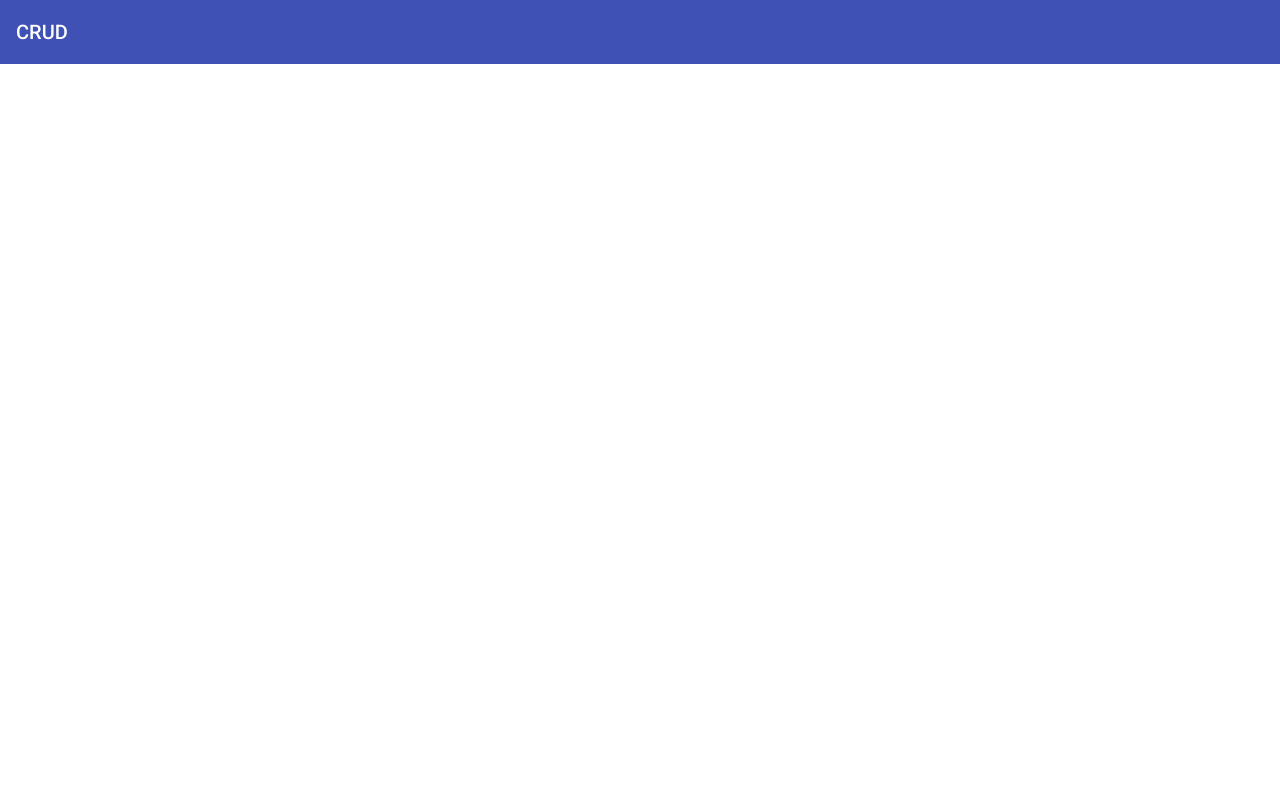
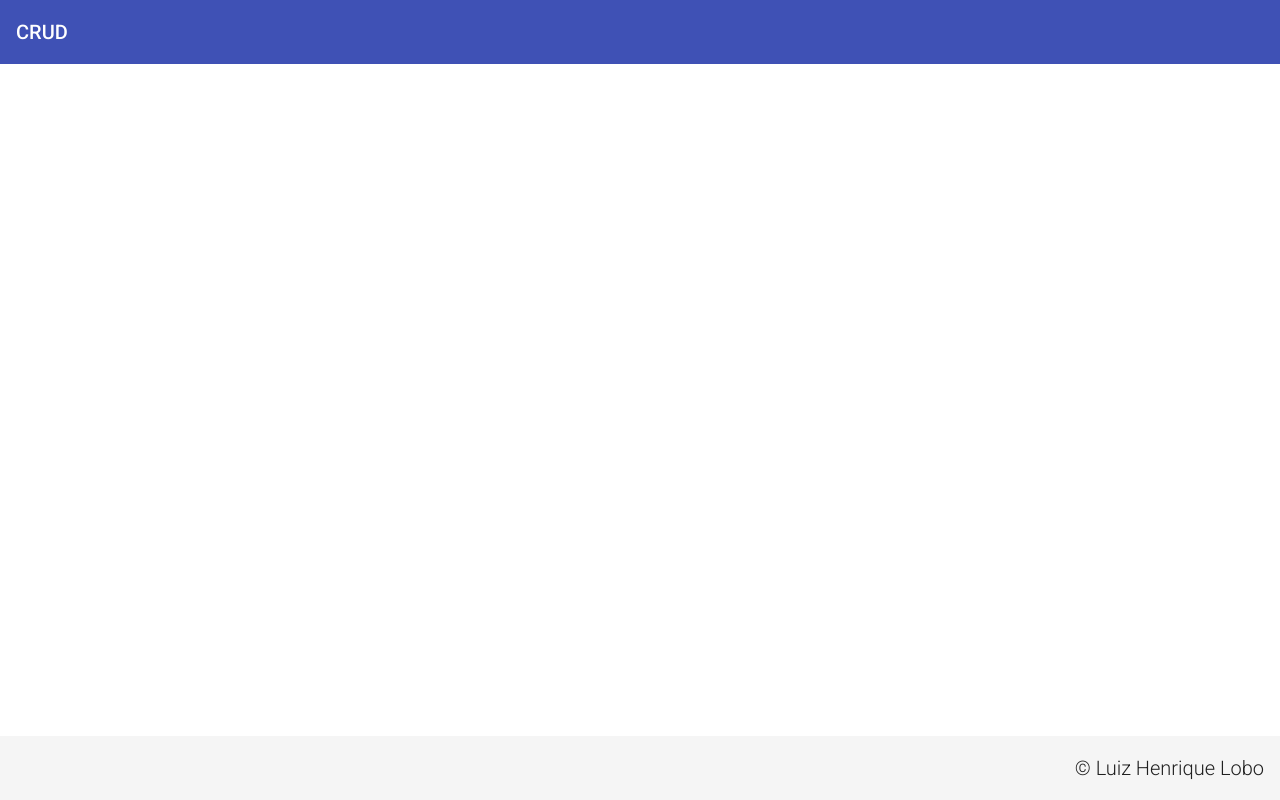
Before and after one commit to LuizHenriqueLobo1/Angular-CRUD, an Angular app: page / in a window 1280 px wide. Built offline with nearby package versions, Linux system fonts and the light colour scheme.

Commit message:
Adicionando footer component

```diff
--- a/src/app/app.component.html
+++ b/src/app/app.component.html
@@ -1 +1,2 @@
 <app-header></app-header>
+<app-footer></app-footer>
--- a/src/app/app.module.ts
+++ b/src/app/app.module.ts
@@ -7,11 +7,13 @@ import { HeaderComponent } from './components/template/header/header.component';
 import { NoopAnimationsModule } from '@angular/platform-browser/animations';
 
 import { MatToolbarModule } from '@angular/material/toolbar';
+import { FooterComponent } from './components/template/footer/footer.component';
 
 @NgModule({
   declarations: [
     AppComponent,
-    HeaderComponent
+    HeaderComponent,
+    FooterComponent
   ],
   imports: [
     BrowserModule,
--- /dev/null
+++ b/src/app/components/template/footer/footer.component.css
@@ -0,0 +1,7 @@
+mat-toolbar {
+    display: flex;
+    justify-content: flex-end;
+    position: fixed;
+    bottom: 0;
+    font-weight: 350;
+}
--- /dev/null
+++ b/src/app/components/template/footer/footer.component.html
@@ -0,0 +1,5 @@
+<mat-toolbar>
+    <span>
+        &copy; Luiz Henrique Lobo
+    </span>
+</mat-toolbar>
--- /dev/null
+++ b/src/app/components/template/footer/footer.component.ts
@@ -0,0 +1,15 @@
+import { Component, OnInit } from '@angular/core';
+
+@Component({
+  selector: 'app-footer',
+  templateUrl: './footer.component.html',
+  styleUrls: ['./footer.component.css']
+})
+export class FooterComponent implements OnInit {
+
+  constructor() { }
+
+  ngOnInit(): void {
+  }
+
+}
```
